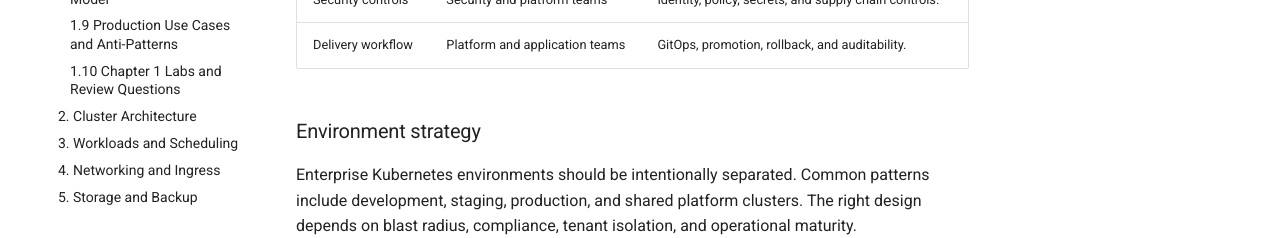
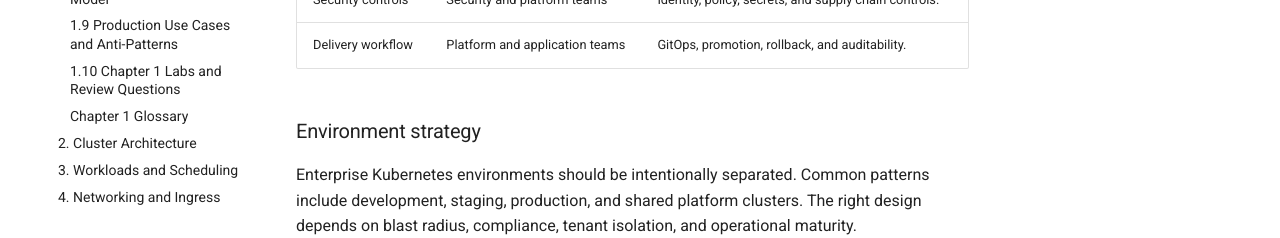
Before and after one commit to sssamant21/sre-academy, an MkDocs documentation site: the page built from docs/books/kubernetes/chapters/chapter-01-platform-foundations.md, in a window 1280 px wide and 900 px high, scrolled down 539 px. Shown: the part 659-897 px from the top of the window. Built offline with MkDocs 1.6.1 and Material for MkDocs 9.7.7, drawn with Linux system fonts in a browser that asks for light colours; comment, search, counter and statistics services are not loaded.

Commit message:
docs: add Chapter 1 glossary and review answers navigation

```diff
--- a/mkdocs.yml
+++ b/mkdocs.yml
@@ -48,6 +48,7 @@ nav:
               - "1.8 Kubernetes Reliability Model": books/kubernetes/chapter-01/1.8-kubernetes-reliability-model.md
               - "1.9 Production Use Cases and Anti-Patterns": books/kubernetes/chapter-01/1.9-production-use-cases-and-anti-patterns.md
               - "1.10 Chapter 1 Labs and Review Questions": books/kubernetes/chapter-01/1.10-chapter-1-labs-and-review-questions.md
+              - "Chapter 1 Glossary": books/kubernetes/chapter-01/glossary.md
           - "2. Cluster Architecture": books/kubernetes/chapters/chapter-02-cluster-architecture.md
           - "3. Workloads and Scheduling": books/kubernetes/chapters/chapter-03-workloads-scheduling.md
           - "4. Networking and Ingress": books/kubernetes/chapters/chapter-04-networking-ingress.md
@@ -80,6 +81,8 @@ nav:
           - Amazon EKS: books/kubernetes/managed-kubernetes/amazon-eks.md
           - Azure AKS: books/kubernetes/managed-kubernetes/azure-aks.md
           - Google GKE: books/kubernetes/managed-kubernetes/google-gke.md
+      - Appendices:
+          - "Chapter 1 Review Answers": books/kubernetes/appendices/chapter-01-review-answers.md
 
 markdown_extensions:
   - admonition
```
